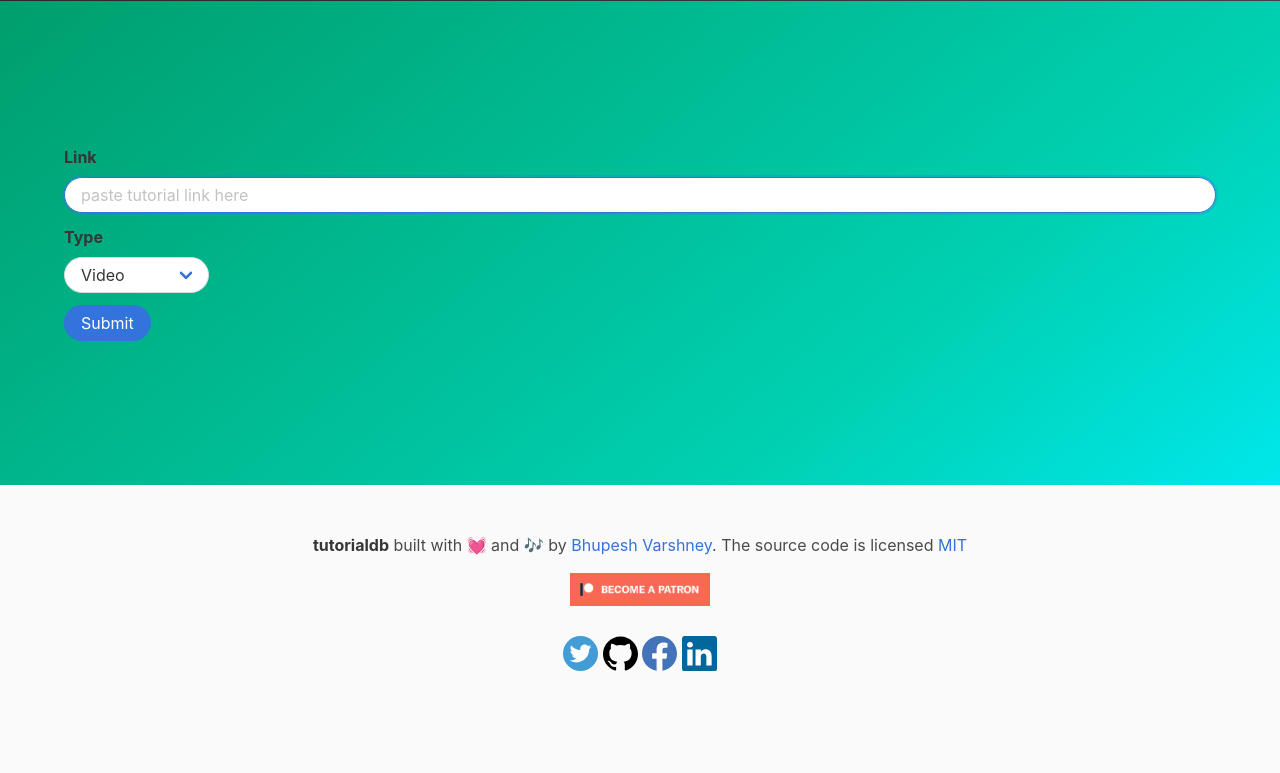
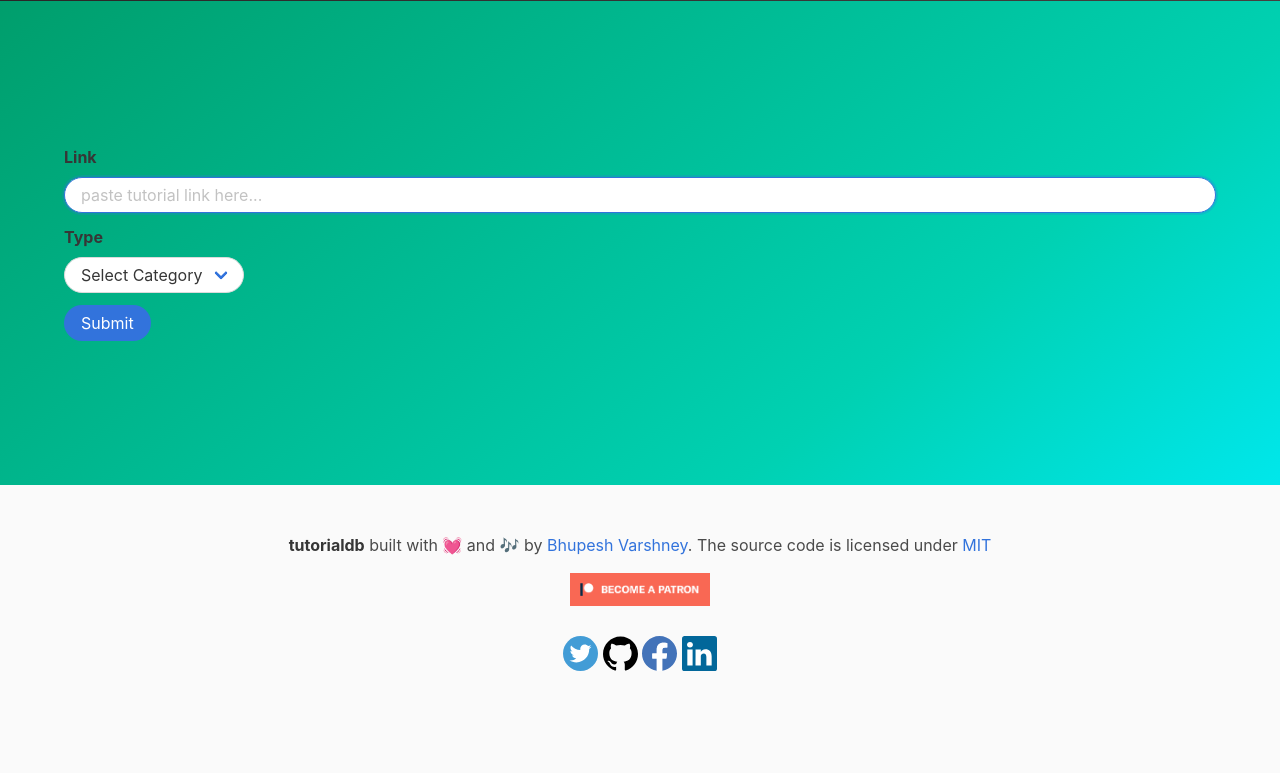
Before and after one commit to Bhupesh-V/tutorialdb, a Django app: page /thankyou/ in a window 1280 px wide. Shown: the part 953-1726 px from the top of the page. Run offline with Django 3.2, Linux system fonts and the light colour scheme; some libraries are stand-ins or nearby versions.

Commit message:
Update app
Updated models.py:
    Simplified the category tuple's name from TUTORIAL_CATEGORIES to CATEGORIES.
    Removed default field.

Updated views.py:
    Overrode the get_context_data() method in HomePageView to add 'categories' to the context.
    Added 'categories' to search_query() method's context data.
    Some indentation modified.

Updated templates:
    "TutorialDb licensed 'under'" instead of "'in'" the MIT license.
    Select boxes of forms in home.html and contribute.html updated to use the 'categories' context.

```diff
--- a/app/models.py
+++ b/app/models.py
@@ -17,7 +17,7 @@ class tutorial(models.Model):
 	DOCS = 'docs'
 	VIDEO = 'video'
 
-	TUTORIAL_CATEGORIES = (
+	CATEGORIES = (
 		(ARTICLE, 'Article'),
 		(BOOK, 'Book'),
 		(CHEATSHEET, 'Cheatsheet'),
@@ -29,7 +29,7 @@ class tutorial(models.Model):
 	title = models.CharField(max_length=200)
 	link = models.URLField()
 	tags = models.ManyToManyField(tag)
-	category = models.CharField(max_length=20, choices=TUTORIAL_CATEGORIES, default=ARTICLE)
+	category = models.CharField(max_length=20, choices=CATEGORIES)
 	created_date = models.DateTimeField(default=timezone.now)
 
 	def __str__(self):
--- a/app/templates/base.html
+++ b/app/templates/base.html
@@ -76,7 +76,7 @@
       <div class="content has-text-centered">
         <p>
           <strong>tutorialdb</strong> built with 💓 and 🎶 by <a href="https://twitter.com/bhupeshimself">Bhupesh Varshney</a>.
-          The source code is licensed <a href="http://opensource.org/licenses/mit-license.php">MIT</a>
+          The source code is licensed under <a href="http://opensource.org/licenses/mit-license.php">MIT</a>
         </p>
         <center>
           <a href="https://www.patreon.com/bePatron?u=18082750">
--- a/app/templates/contribute.html
+++ b/app/templates/contribute.html
@@ -35,7 +35,7 @@
         <div class="field">
           <label class="label">Link</label>
           <div class="control">
-            <input class="input is-rounded" type="url" name="tlink" placeholder="paste tutorial link here" autofocus>
+            <input class="input is-rounded" type="url" name="tlink" placeholder="paste tutorial link here..." autofocus>
           </div>
         </div>
         <div class="field">
@@ -43,12 +43,10 @@
           <div class="control">
             <div class="select is-rounded">
               <select name="tcategory">
-                <option value ="video">Video</option>
-                <option value ="article">Article</option>
-                <option value ="course">Course</option>
-                <option value ="docs">Docs</option>
-                <option value ="book">Books</option>
-                <option value ="cheatsheet">Cheatsheet</option>
+                <option disabled selected value="">Select Category</option>
+                {% for category_value, category_name in categories %}
+                <option value="{{ category_value }}">{{ category_name }}</option>
+                {% endfor %}
               </select>
             </div>
           </div>
--- a/app/views.py
+++ b/app/views.py
@@ -1,10 +1,10 @@
 from django.shortcuts import render
 from django.views.generic import TemplateView
 from .models import tag, tutorial
-import time
 from django.db.models import Q
 from django.core.paginator import Paginator, EmptyPage, PageNotAnInteger
 from taggie.parser import generateTags
+import time
 
 class HomePageView(TemplateView):
 	"""
@@ -12,12 +12,20 @@ class HomePageView(TemplateView):
 	"""
 	template_name = 'home.html'
 
+	def get_context_data(self, **kwargs):
+		context = super().get_context_data(**kwargs)
+		context['categories'] = tutorial.CATEGORIES
+		return context
+
 def latest(request):
 	"""
 	View for the latest tutorial entries.
 	"""
 	tutorials = tutorial.objects.all().order_by('-id')[:10]
-	context = {'tutorials': tutorials, 'title': 'Latest'}
+	context = {
+		'tutorials': tutorials,
+		'title': 'Latest'
+	}
 	return render(request, 'latest.html', context)
 
 def about(request):
@@ -38,7 +46,8 @@ def search_query(request):
 
 	if category is not None:
 		tutorials = tutorial.objects.filter(
-			(Q(title__icontains=query) | Q(tags__name__in=list_query)) & Q(category__icontains=category)
+			(Q(title__icontains=query) | Q(tags__name__in=list_query))
+			& Q(category__icontains=category)
 		).order_by('id').distinct()
 	else:
 		tutorials = tutorial.objects.filter(
@@ -75,7 +84,11 @@ class ContributeView(TemplateView):
 		"""
 		GET the contribution form.
 		"""
-		return render(request, 'contribute.html', {'title': 'Contribute'})
+		context = {
+			'title': 'Contribute',
+			'categories': tutorial.CATEGORIES
+		}
+		return render(request, 'contribute.html', context)
 
 	def post(self, request):
 		"""
@@ -85,7 +98,11 @@ class ContributeView(TemplateView):
 		if linkCount == 0:
 			tags, title = generateTags(request.POST['tlink'])
 			if 'other' in tags:
-				return render(request, 'contribute.html', {'error': "Not a Tutorial Link, Try Again"})
+				return render(
+					request,
+					'contribute.html',
+					{'error': "Not a Tutorial Link, Try Again"}
+				)
 			else:
 				tutorialObject = tutorial.objects.create(
 					title = title,
@@ -105,7 +122,10 @@ def tags(request):
 	View for the tags.
 	"""
 	tags = tag.objects.all()
-	context = {'tags':tags, 'title': 'Tags'}
+	context = {
+		'tags':tags,
+		'title': 'Tags'
+	}
 	return render(request, 'tags.html', context)
 
 def taglinks(request, tagname):
@@ -115,5 +135,9 @@ def taglinks(request, tagname):
 	taglist = []
 	taglist.append(tagname)
 	tutorials = tutorial.objects.filter(tags__name__in = taglist)
-	context = {'tag': tagname, 'tutorials':tutorials, 'title': tagname}
+	context = {
+		'tag': tagname,
+		'tutorials':tutorials,
+		'title': tagname
+	}
 	return render(request, 'taglinks.html', context)
```
Also changed, not shown: app/templates/home.html (+6 -9 lines).
